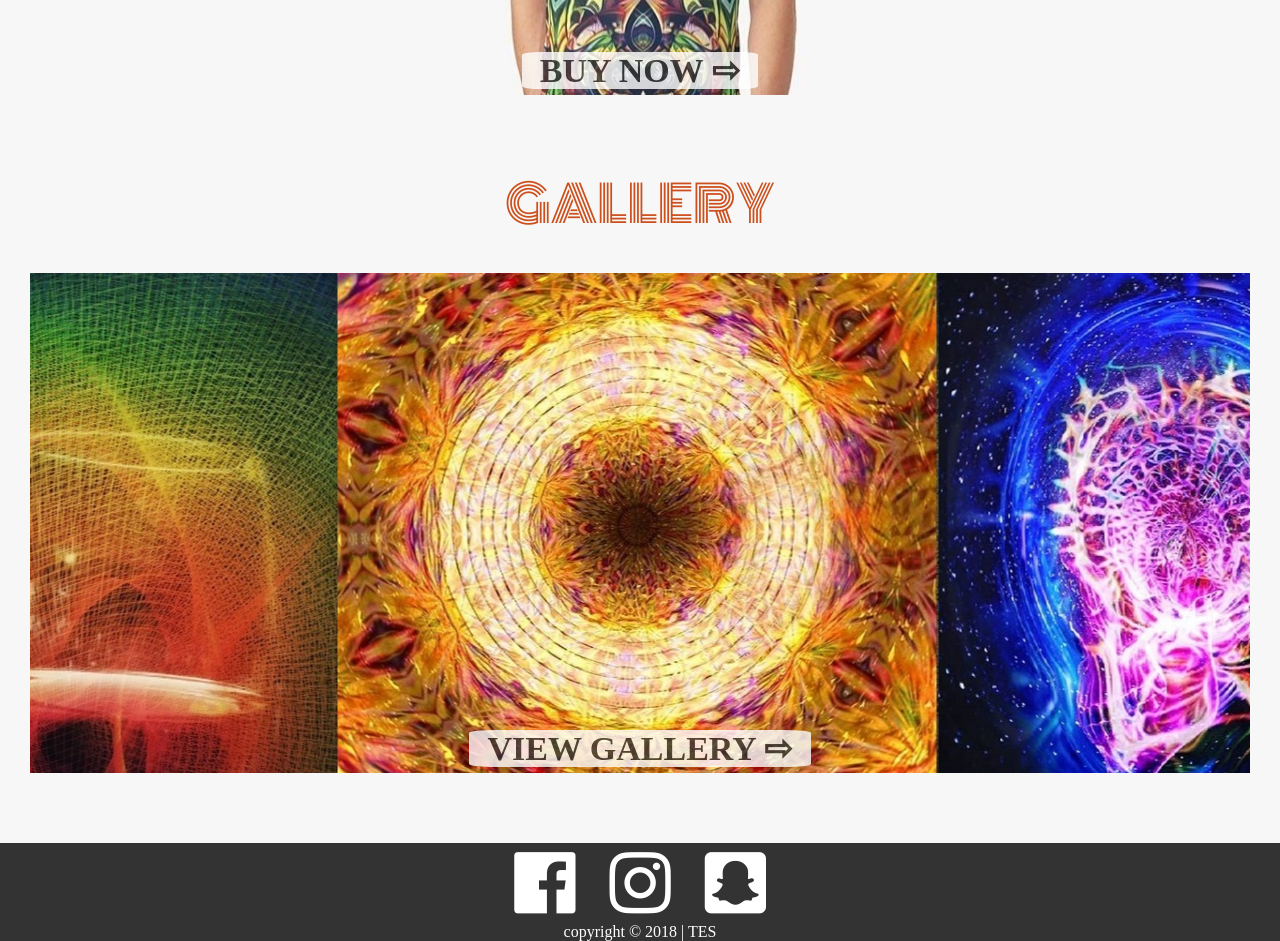
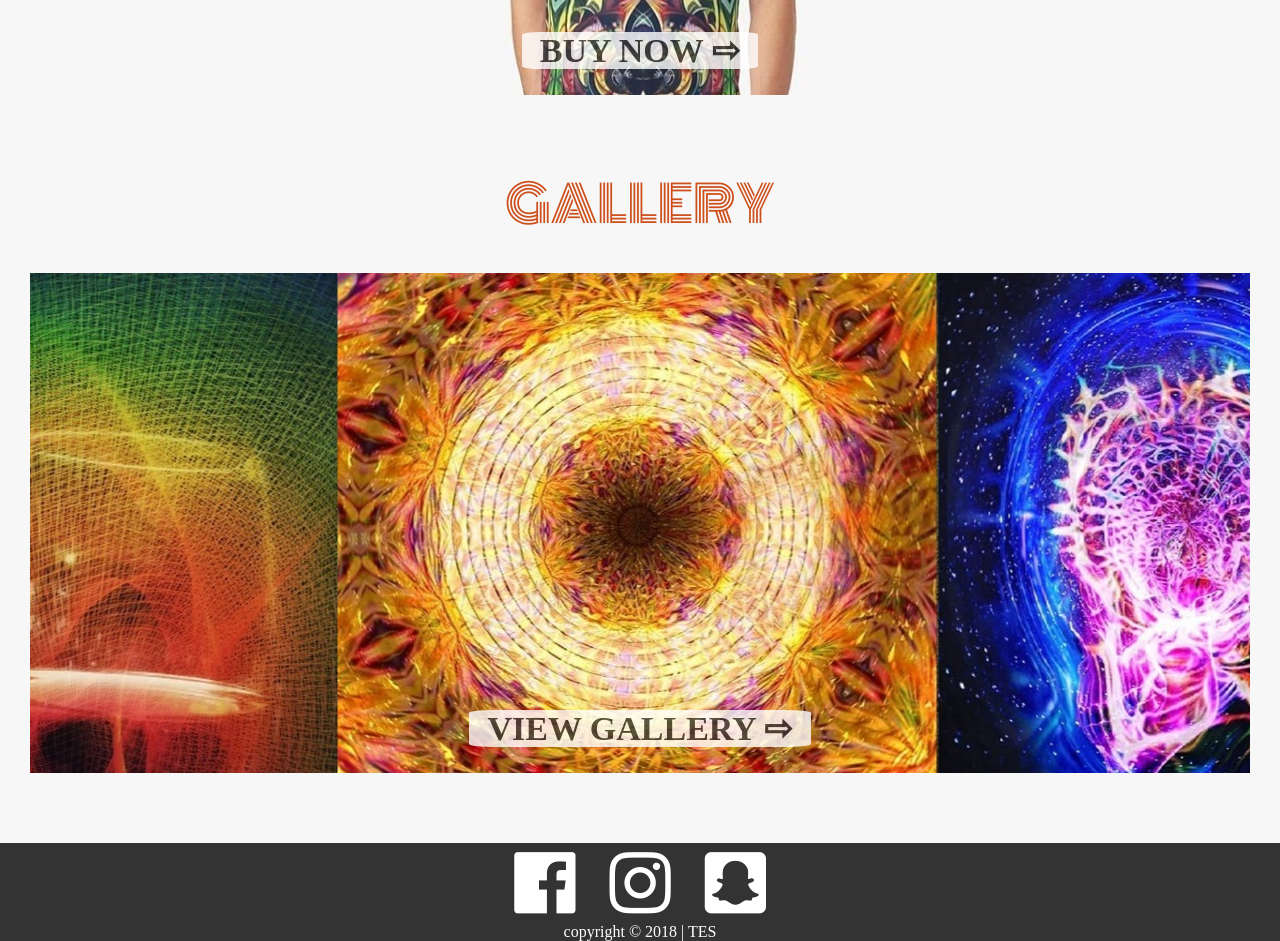
Before and after one commit to adrian-deniz/third_eye_scott, a plain HTML site: page index.html in a window 1280 px wide. Shown: the part 1233-2174 px from the top of the page. Drawn offline with Linux system fonts and the light colour scheme; a web font is replaced by a local one.

Commit message:
Update navbar.css

```diff
--- a/css/navbar.css
+++ b/css/navbar.css
@@ -63,7 +63,7 @@ nav {
 
 .biobtn {
   position: relative;
-  top: -75px;
+  top: -95px;
   text-align: center;
   font-size: 34px;
 }
@@ -96,7 +96,7 @@ font-weight: bold;
 
 .storebtn {
   position: relative;
-  top: -75px;
+  top: -95px;
   color: white;
   text-align: center;
   font-size: 34px;
@@ -119,7 +119,7 @@ font-weight: bold;
 
 .gallerybtn {
   position: relative;
-  top: -75px;
+  top: -95px;
   color: #F7F7F7;
   text-align: center;
   font-size: 34px;
```
